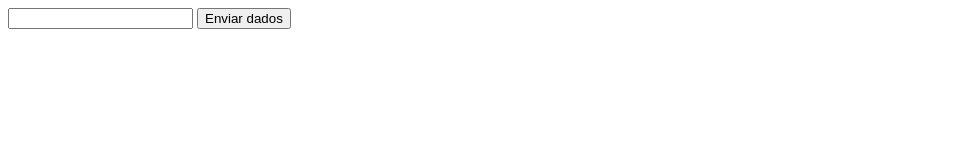
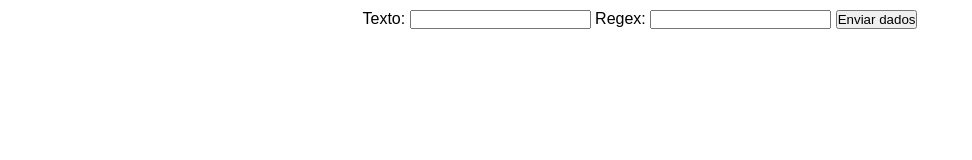
Before and after one commit to elton-souza/JavaScript, a plain HTML site: page JS Web/Regex Test/index.html in a window 1280 px wide. Shown: the whole page, without its empty margins (0-972 px from the left). Drawn offline with Linux system fonts and the light colour scheme.

Commit message:
regex test

```diff
--- a/JS Web/Regex Test/index.html
+++ b/JS Web/Regex Test/index.html
@@ -1,11 +1,16 @@
 <!doctype html>
 <head>
     <meta charset="UTF-8">
-    <title>Testando pattern</title>
+    <title>REGEX</title>
+    <link rel="stylesheet" href="style.css">
 </head>
 <body>
     <form>
-        <input pattern="[0-9]*">
-        <input type="submit" value="Enviar dados">
+        <label for="texto">Texto: </label>
+        <input id="texto" data-text>
+        <label for="regex">Regex: </label>
+        <input id="regex" data-rgx>
+        <input type="submit" value="Enviar dados" onclick="getData(event)">
     </form>
+    <script src="./main.js"></script>
 </body>
--- /dev/null
+++ b/JS Web/Regex Test/main.js
@@ -0,0 +1,17 @@
+function getData(evento){
+    evento.preventDefault()
+    const text = document.querySelector('[data-text]').value
+    const rgx = document.querySelector('[data-rgx]').value
+    regex(text,rgx)
+}
+
+function regex(txt,rgx){
+    var match = null
+    const exp = new RegExp(rgx,'g')
+    const alvo = txt
+    const conjunto = []
+    while(match = exp.exec(alvo)){
+        conjunto.push(match[0])
+    }
+    console.log(`${txt} || ${conjunto}`)
+}
--- /dev/null
+++ b/JS Web/Regex Test/style.css
@@ -0,0 +1,10 @@
+*{
+    font-family: sans-serif;
+    padding: 0;
+    margin: 0;
+    box-sizing: border-box;
+}
+form{
+    text-align: center;
+    padding: 10px;
+}
```
Also changed, not shown: JS Web/Regex Test/testes/regex.js (renamed from JS Web/Regex Test/regex.js).
